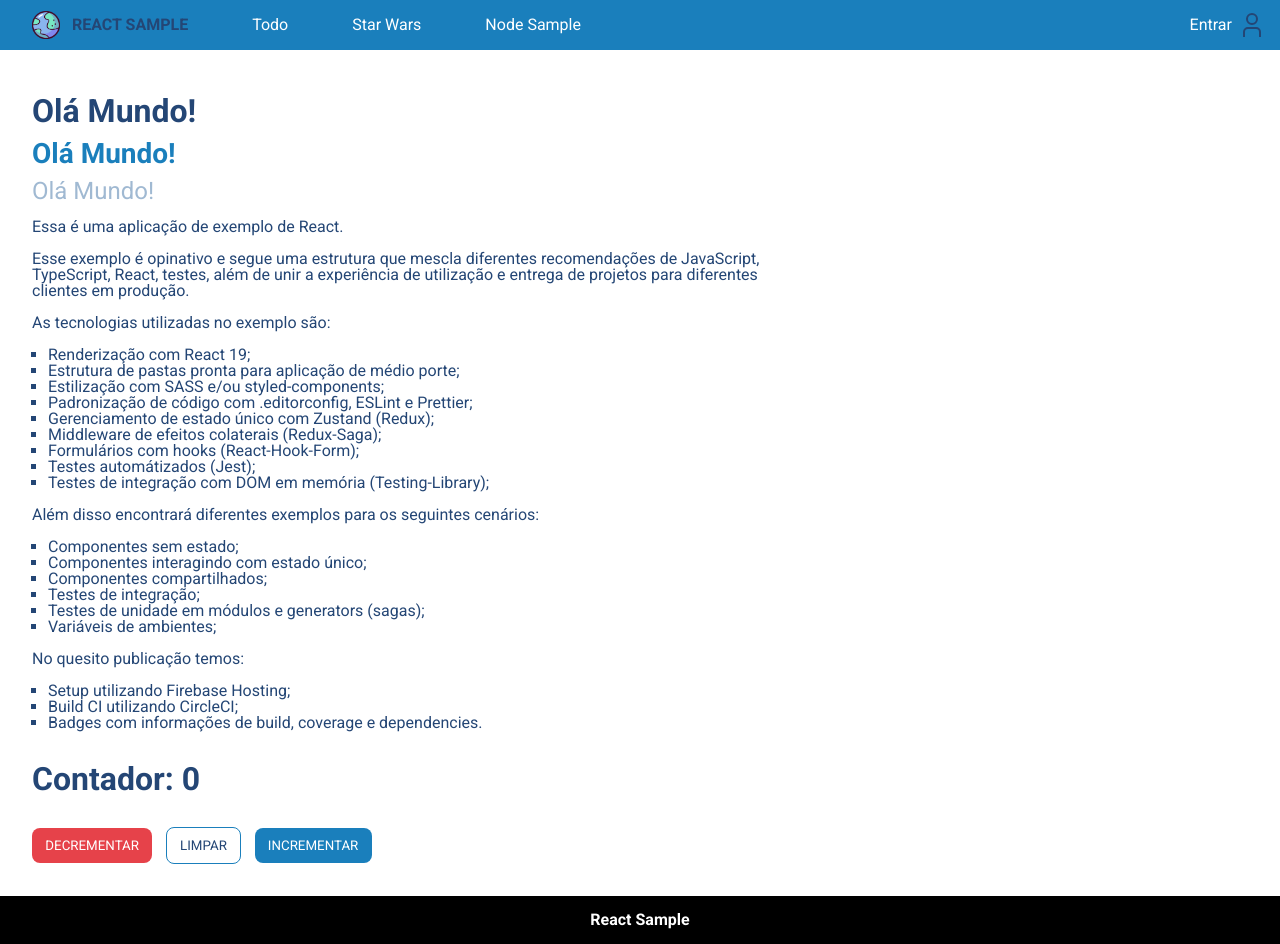
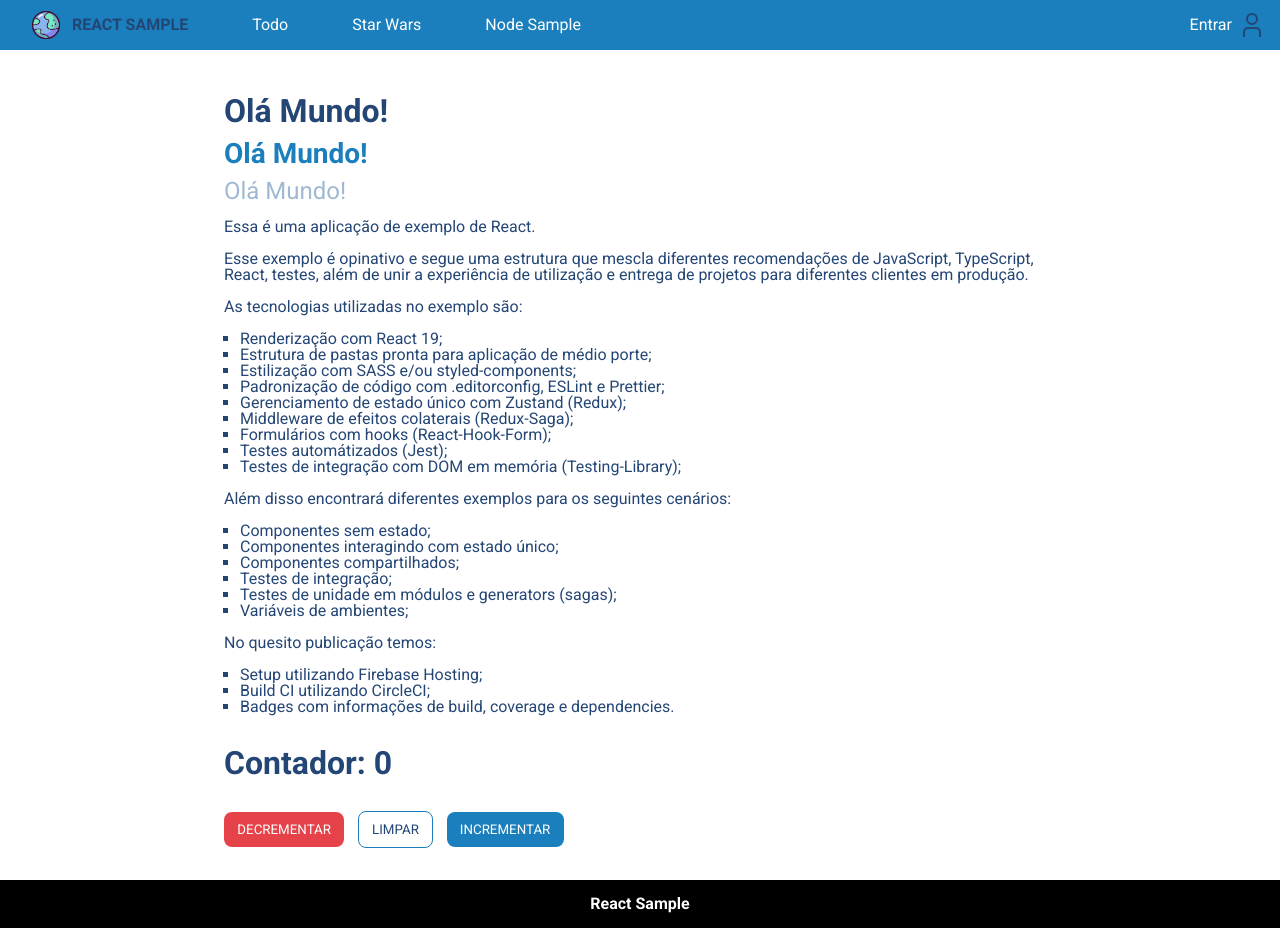
Before and after one commit to vitorspadacio/react-sample, a React (Vite) app: page / in a window 1280 px wide. Built offline with nearby package versions, Linux system fonts and the light colour scheme; no server answers.

Commit message:
feat: ajustado estilo das páginas

```diff
--- a/src/features/home/HomePage/HomePage.styles.ts
+++ b/src/features/home/HomePage/HomePage.styles.ts
@@ -2,8 +2,6 @@ import styled from 'styled-components'
 import colors from '../../../assets/styles/colors'
 
 export const Container = styled.section`
-  p { width: 60%; }
-
   button {
     margin-right: 1em;
     text-transform: uppercase;
--- a/src/style.ts
+++ b/src/style.ts
@@ -24,7 +24,12 @@ export default createGlobalStyle`
 
   #content {
     flex: 1 0 auto;
+    margin: auto 15%;
     padding: 2em;
+
+    @media (max-width: 768px) {
+      margin: auto;
+    }
   }
 
   footer {
```
